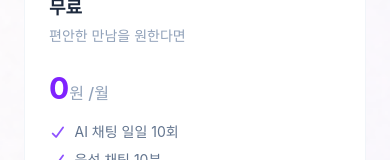
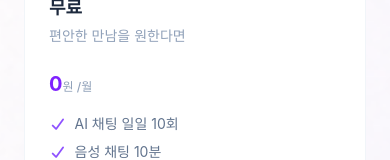
Before and after one commit to sojung627/gureum-talk, a React (Vite) app in the folder frontend/: page /plans in a window 390 px wide. Shown: the part 629-789 px from the top of the page. Built offline with nearby package versions, Linux system fonts and the light colour scheme; no server answers.

Commit message:
요금제 페이지 제작 완료

```diff
--- a/frontend/src/pages/plans/Plans.tsx
+++ b/frontend/src/pages/plans/Plans.tsx
@@ -18,7 +18,7 @@ function Plans() {
   const getDisplayPrice = (price: number) => {
     if (price === 0) return 0
     return billingCycle === 'yearly'
-    ? Math.round(price * 0.8)
+    ? Math.round(price * 0.8) * 12
     : price
   }
 
@@ -122,18 +122,18 @@ function Plans() {
               </div>
               <h3 className="text-lg font-bold text-slate-800">{plan.name}</h3>
               <p className="mt-1 text-sm text-slate-400">{plan.description}</p>
-              <div className="mt-6">
-                { billingCycle === 'yearly' && plan.price > 0 && (
-                    <span className="text-sm text-slate-400 line-through">
-                      {plan.price.toLocaleString()}원
-                    </span>
-                )}
-                <div className="text-3xl font-bold text-violet-600">
+              <div className="mt-6 flex items-baseline gap-1 whitespace-nowrap">
+                <div className="text-xl font-bold text-violet-600 sm:text-2xl lg:text-3xl">
                   {getDisplayPrice(plan.price).toLocaleString()}
-                  <span className="text-base font-medium text-slate-400">
-                    원 /월
+                  <span className="text-xs font-medium text-slate-400 sm:text-sm lg:text-base">
+                    원 /{billingCycle === 'yearly' ? '년' : '월'}
                   </span>
                 </div>
+                {billingCycle === 'yearly' && plan.price > 0 && (
+                  <span className="text-[10px] text-slate-400 line-through">
+                    {(plan.price * 12).toLocaleString()}원
+                  </span>
+                )}
               </div>
               <div className="mt-4 space-y-2">
                 {plan.content.map((item) => (
```
